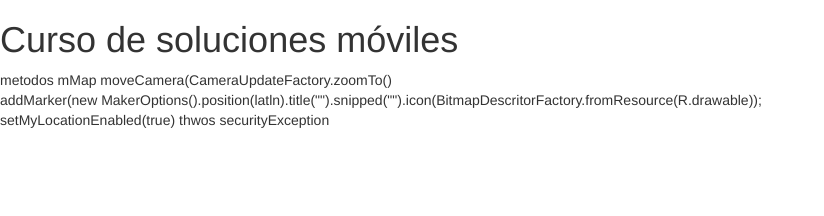
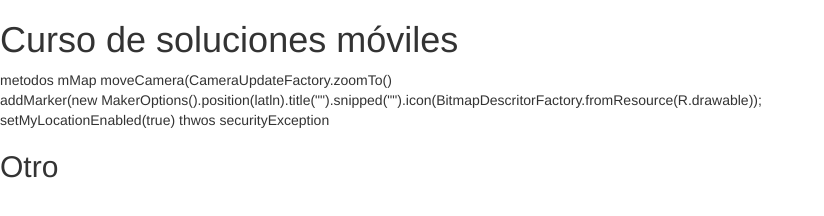
Before and after one commit to curso-soluciones/soluciones-moviles, a website: page cursito/index.html in a window 1280 px wide. Shown: the whole page, without its empty margins (0-824 px from the left). Drawn offline with nearby package versions, Linux system fonts and the light colour scheme.

Commit message:
fgfgfgfg

```diff
--- a/cursito/index.html
+++ b/cursito/index.html
@@ -17,7 +17,8 @@ and open the template in the editor.
             metodos mMap moveCamera(CameraUpdateFactory.zoomTo()<br>
             addMarker(new MakerOptions().position(latln).title("").snipped("").icon(BitmapDescritorFactory.fromResource(R.drawable));<br>
             setMyLocationEnabled(true) thwos securityException<br>
+        <h2>Otro</h2>
 
-        </p>
+
     </body>
 </html>
```
